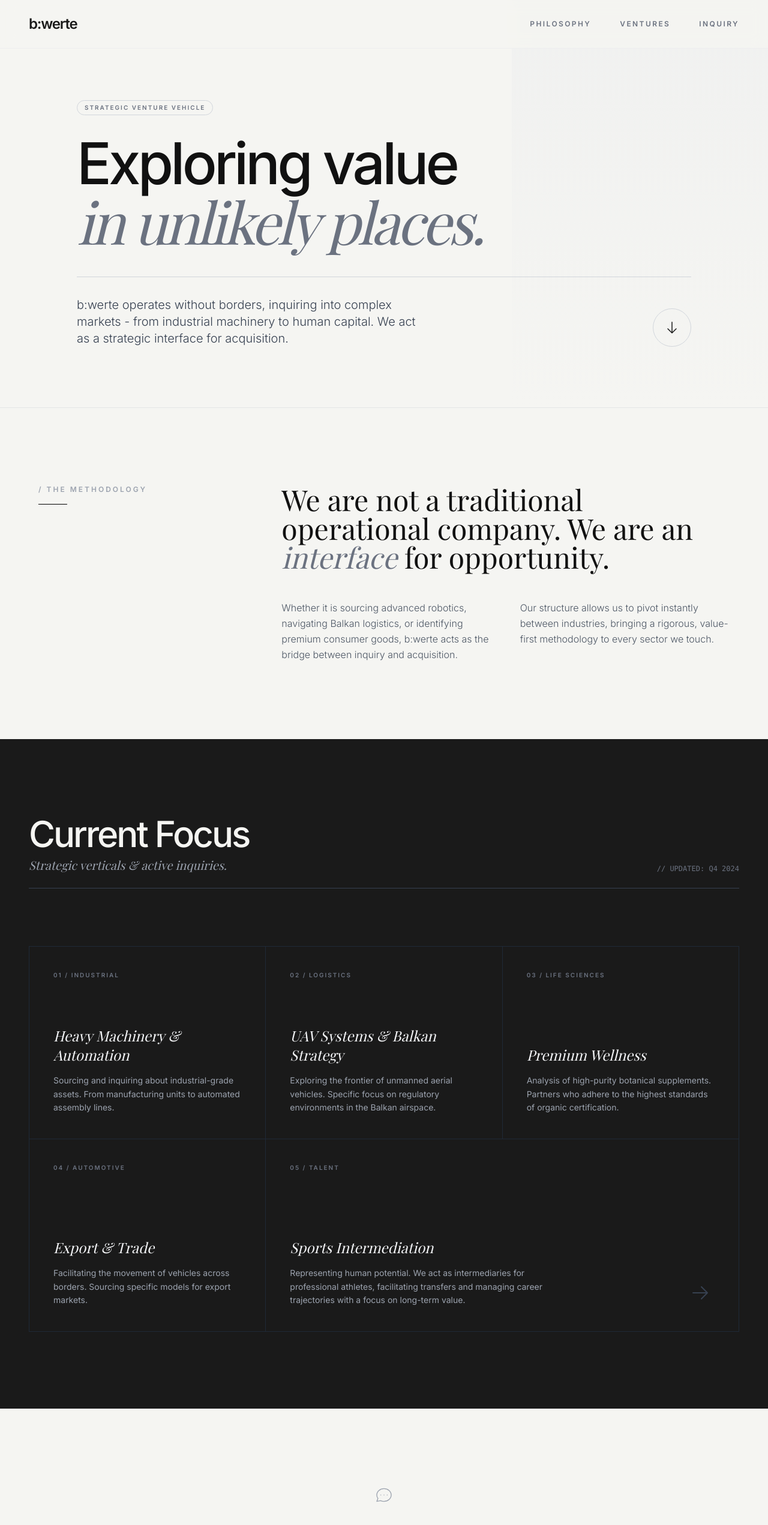
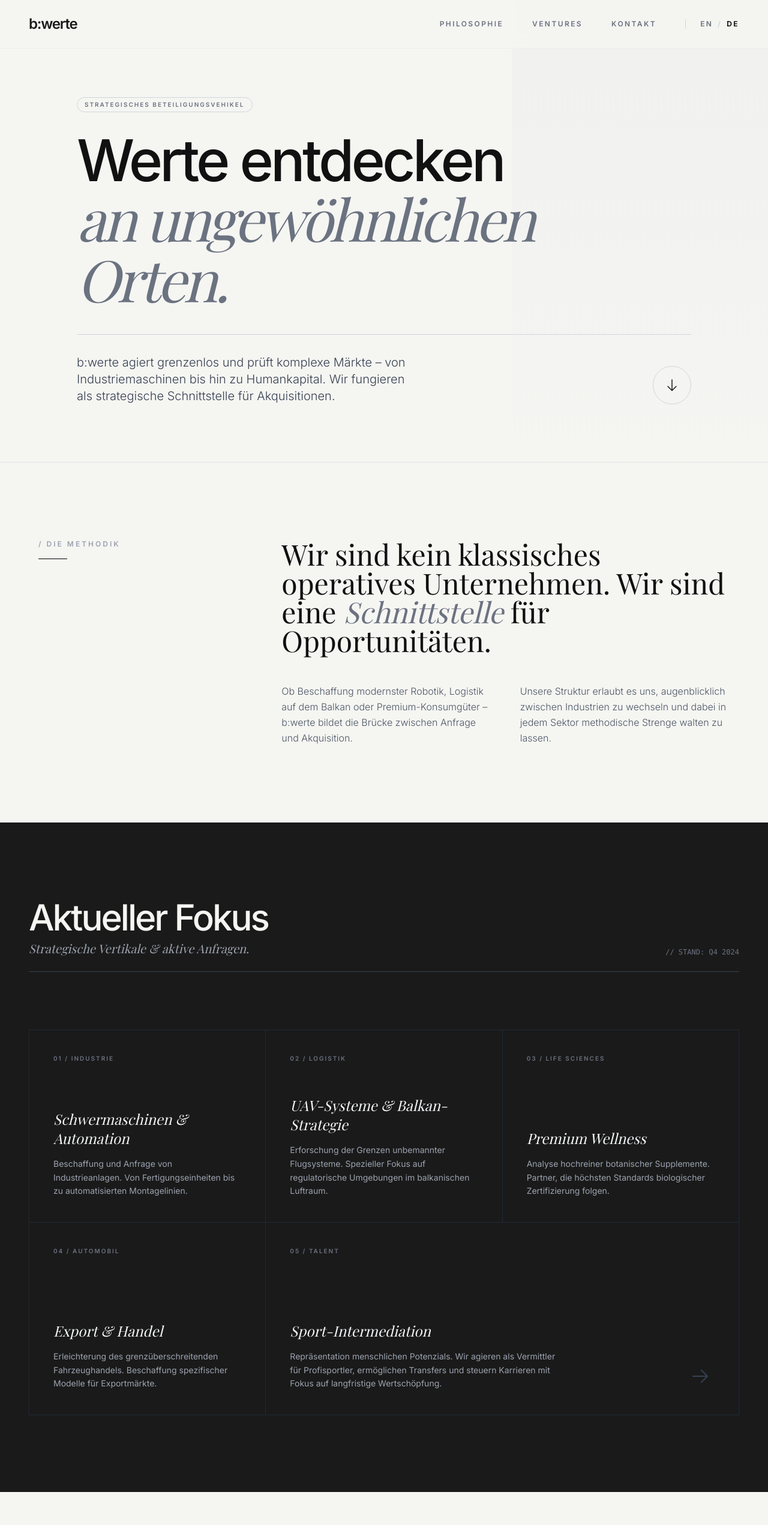
Before and after one commit to KodairX/bwerte.com, a plain HTML site: page index.html in a window 1280 px wide. Shown: the top 2542 px of the page at 60% size. Drawn offline with nearby package versions, Linux system fonts and the light colour scheme; a web font is replaced by a local one.

Commit message:
Translate index.html content to German
Updated the HTML content to reflect a German version of the site, including changes to titles, metadata, and navigation elements.

```diff
--- a/index.html
+++ b/index.html
@@ -1,38 +1,35 @@
 <!DOCTYPE html>
-<html lang="en" class="scroll-smooth">
+<html lang="de" class="scroll-smooth">
 <head>
     <meta charset="UTF-8">
     <meta name="viewport" content="width=device-width, initial-scale=1.0">
 
-    <!-- PRIMARY SEO -->
-    <!-- UPDATED: Added "Ventures" to title for immediate ranking signal -->
-    <title>b:werte Ventures | Strategic Holdings & Global Markets</title>
-
-    <!-- UPDATED: Description now explicitly mentions "b:werte Ventures" -->
-    <meta name="description" content="b:werte Ventures (bwerte) is a private holding vehicle operating across industrial automation, Balkan logistics, automotive export, and human capital management.">
-
-    <!-- UPDATED: Added the specific "ventures" variations first -->
-    <meta name="keywords" content="b werte ventures, bwerte ventures, b:werte ventures, bwerte, b werte, b:werte, b-werte, Venture Capital, Industrial Automation, Albania Logistics, Automotive Export, Player Agency">
+    <!-- PRIMARY SEO (German) -->
+    <title>b:werte Ventures | Strategische Beteiligungen & Globale Märkte</title>
+    <meta name="description" content="b:werte Ventures (bwerte) ist eine private Beteiligungsgesellschaft mit Fokus auf industrielle Automation, Logistik, Automobil-Export und Personalmanagement.">
+    <meta name="keywords" content="bwerte, b werte, b:werte, Venture Capital Deutschland, Industrieautomation, Logistik Balkan, Automobil Export, Spielerberatung, Beteiligungsgesellschaft">
     <meta name="author" content="b:werte Ventures">
-    <link rel="canonical" href="https://www.bwerte.com/">
+    <!-- Link back to the English version as alternate -->
+    <link rel="alternate" hreflang="en" href="https://www.bwerte.com/" />
+    <link rel="alternate" hreflang="de" href="https://www.bwerte.com/de.html" />
+    <link rel="canonical" href="https://www.bwerte.com/de.html">
 
     <!-- OPEN GRAPH / SOCIAL -->
     <meta property="og:type" content="website">
-    <meta property="og:url" content="https://www.bwerte.com/">
-    <meta property="og:title" content="b:werte Ventures | Exploring value in unlikely places.">
-    <meta property="og:description" content="A multi-disciplinary venture vehicle operating across industrial, automotive, and human capital sectors.">
-    <meta property="og:image" content="https://your-domain.com/share-image.jpg">
+    <meta property="og:url" content="https://www.bwerte.com/de.html">
+    <meta property="og:title" content="b:werte Ventures | Werte entdecken an ungewöhnlichen Orten.">
+    <meta property="og:description" content="Ein multidisziplinäres Beteiligungsvehikel in den Sektoren Industrie, Automobil und Humankapital.">
 
-    <!-- SCHEMA MARKUP -->
+    <!-- SCHEMA MARKUP (German) -->
     <script type="application/ld+json">
     {
       "@context": "https://schema.org",
       "@type": "Corporation",
       "name": "b:werte Ventures",
-      "alternateName": ["bwerte ventures", "b werte ventures", "b:werte", "bwerte", "b-werte"],
-      "url": "https://www.bwerte.com",
+      "alternateName": ["bwerte ventures", "b werte ventures", "b:werte"],
+      "url": "https://www.bwerte.com/de.html",
       "logo": "https://www.bwerte.com/logo.png",
-      "description": "Strategic venture and holding company with verticals in Industrial Machinery, Logistics, and Talent Management.",
+      "description": "Strategische Holding und Venture-Gesellschaft mit Vertikalen in Industriemaschinen, Logistik und Talentmanagement.",
       "address": {
         "@type": "PostalAddress",
         "addressLocality": "Berlin",
@@ -54,13 +51,12 @@
     <style>
         body {
             font-family: 'Inter', sans-serif;
-            background-color: #F5F5F2; /* Warmer, premium off-white */
+            background-color: #F5F5F2;
             color: #1A1A1A;
         }
         .serif {
             font-family: 'Playfair Display', serif;
         }
-        /* Subtle fade-in animation for content */
         @keyframes fadeIn {
             from { opacity: 0; transform: translateY(20px); }
             to { opacity: 1; transform: translateY(0); }
@@ -71,7 +67,6 @@
         .delay-100 { animation-delay: 0.1s; }
         .delay-200 { animation-delay: 0.2s; }
 
-        /* Elegant underline effect */
         .hover-underline-animation {
             display: inline-block;
             position: relative;
@@ -98,12 +93,18 @@
 
     <!-- Navigation -->
     <nav class="w-full px-6 md:px-12 py-6 flex justify-between items-center fixed top-0 z-50 bg-[#F5F5F2]/80 backdrop-blur-md border-b border-gray-200/50 transition-all duration-300">
-        <a href="#" class="text-xl md:text-2xl font-bold tracking-tighter hover:opacity-70 transition-opacity">b:werte</a>
+        <a href="index.html" class="text-xl md:text-2xl font-bold tracking-tighter hover:opacity-70 transition-opacity">b:werte</a>
 
-        <div class="hidden md:flex space-x-12 text-xs font-semibold tracking-[0.2em] uppercase text-gray-500">
-            <a href="#philosophy" class="hover:text-black transition-colors hover-underline-animation">Philosophy</a>
+        <div class="hidden md:flex items-center space-x-12 text-xs font-semibold tracking-[0.2em] uppercase text-gray-500">
+            <a href="#philosophy" class="hover:text-black transition-colors hover-underline-animation">Philosophie</a>
             <a href="#ventures" class="hover:text-black transition-colors hover-underline-animation">Ventures</a>
-            <a href="#contact" class="hover:text-black transition-colors hover-underline-animation">Inquiry</a>
+            <a href="#contact" class="hover:text-black transition-colors hover-underline-animation">Kontakt</a>
+            <!-- Language Switcher -->
+            <div class="flex items-center space-x-2 border-l border-gray-300 pl-6 ml-6">
+                <a href="index.html" class="hover:text-black transition-colors">EN</a>
+                <span class="text-gray-300">/</span>
+                <span class="text-black">DE</span>
+            </div>
         </div>
 
         <button class="md:hidden group flex flex-col space-y-1.5 w-8" onclick="document.getElementById('mobile-menu').classList.remove('translate-x-full')">
@@ -114,29 +115,34 @@
 
     <!-- Mobile Menu Overlay -->
     <div id="mobile-menu" class="fixed inset-0 bg-[#F5F5F2] z-[60] flex flex-col justify-center items-center space-y-8 transform translate-x-full transition-transform duration-500 ease-in-out">
-        <a href="#philosophy" class="text-4xl serif italic hover:text-gray-500 transition-colors" onclick="document.getElementById('mobile-menu').classList.add('translate-x-full')">Philosophy</a>
+        <a href="#philosophy" class="text-4xl serif italic hover:text-gray-500 transition-colors" onclick="document.getElementById('mobile-menu').classList.add('translate-x-full')">Philosophie</a>
         <a href="#ventures" class="text-4xl serif italic hover:text-gray-500 transition-colors" onclick="document.getElementById('mobile-menu').classList.add('translate-x-full')">Ventures</a>
-        <a href="#contact" class="text-4xl serif italic hover:text-gray-500 transition-colors" onclick="document.getElementById('mobile-menu').classList.add('translate-x-full')">Contact</a>
-        <button class="absolute top-8 right-8 text-xs font-bold tracking-widest uppercase" onclick="document.getElementById('mobile-menu').classList.add('translate-x-full')">Close</button>
+        <a href="#contact" class="text-4xl serif italic hover:text-gray-500 transition-colors" onclick="document.getElementById('mobile-menu').classList.add('translate-x-full')">Kontakt</a>
+
+        <!-- Mobile Language Switcher -->
+        <div class="flex items-center space-x-6 mt-8 text-xl font-bold">
+            <a href="index.html" class="text-gray-400 hover:text-black">EN</a>
+            <span class="border-b border-black">DE</span>
+        </div>
+
+        <button class="absolute top-8 right-8 text-xs font-bold tracking-widest uppercase" onclick="document.getElementById('mobile-menu').classList.add('translate-x-full')">Schließen</button>
     </div>
 
     <!-- Hero Section -->
     <header class="flex-grow flex flex-col justify-center px-6 md:px-12 pt-40 pb-24 min-h-[85vh] border-b border-gray-300/50 relative overflow-hidden">
-        <!-- Decorative background element -->
         <div class="absolute top-0 right-0 w-1/3 h-full bg-gradient-to-b from-gray-200/30 to-transparent -z-10"></div>
 
         <div class="max-w-5xl mx-auto w-full animate-fade-up">
-            <!-- UPDATED: Changed tag to "Venture Vehicle" to reinforce keyword -->
             <div class="inline-block px-3 py-1 mb-8 border border-gray-300 rounded-full text-[10px] font-bold tracking-[0.2em] uppercase text-gray-500">
-                Strategic Venture Vehicle
+                Strategisches Beteiligungsvehikel
             </div>
             <h1 class="text-5xl md:text-7xl lg:text-8xl font-medium leading-[0.95] tracking-tighter mb-10 text-[#111]">
-                Exploring value <br>
-                <span class="serif italic text-gray-500 font-normal">in unlikely places.</span>
+                Werte entdecken <br>
+                <span class="serif italic text-gray-500 font-normal">an ungewöhnlichen Orten.</span>
             </h1>
             <div class="flex flex-col md:flex-row md:items-end justify-between gap-8 border-t border-gray-300 pt-8 delay-100 animate-fade-up opacity-0 fill-mode-forwards">
                 <p class="text-lg md:text-xl font-light max-w-xl leading-relaxed text-gray-700">
-                    b:werte operates without borders, inquiring into complex markets - from industrial machinery to human capital. We act as a strategic interface for acquisition.
+                    b:werte agiert grenzenlos und prüft komplexe Märkte – von Industriemaschinen bis hin zu Humankapital. Wir fungieren als strategische Schnittstelle für Akquisitionen.
                 </p>
                 <div class="flex items-center space-x-4">
                      <a href="#ventures" class="group flex items-center justify-center w-16 h-16 rounded-full border border-gray-300 hover:border-black hover:bg-black hover:text-white transition-all duration-300">
@@ -152,36 +158,36 @@
         <div class="max-w-6xl mx-auto grid grid-cols-1 md:grid-cols-12 gap-16">
             <div class="md:col-span-4 relative">
                 <div class="sticky top-32">
-                    <h2 class="text-xs font-bold tracking-[0.25em] uppercase text-gray-400 mb-2">/ The Methodology</h2>
+                    <h2 class="text-xs font-bold tracking-[0.25em] uppercase text-gray-400 mb-2">/ Die Methodik</h2>
                     <div class="h-px w-12 bg-black mt-4"></div>
                 </div>
             </div>
             <div class="md:col-span-8">
                 <p class="text-3xl md:text-5xl serif leading-[1.2] mb-12 text-[#111]">
-                    We are not a traditional operational company. We are an <span class="italic text-gray-500">interface</span> for opportunity.
+                    Wir sind kein klassisches operatives Unternehmen. Wir sind eine <span class="italic text-gray-500">Schnittstelle</span> für Opportunitäten.
                 </p>
                 <div class="grid md:grid-cols-2 gap-12 text-gray-600 text-base leading-relaxed font-light">
                     <p>
-                        Whether it is sourcing advanced robotics, navigating Balkan logistics, or identifying premium consumer goods, b:werte acts as the bridge between inquiry and acquisition.
+                        Ob Beschaffung modernster Robotik, Logistik auf dem Balkan oder Premium-Konsumgüter – b:werte bildet die Brücke zwischen Anfrage und Akquisition.
                     </p>
                     <p>
-                        Our structure allows us to pivot instantly between industries, bringing a rigorous, value-first methodology to every sector we touch.
+                        Unsere Struktur erlaubt es uns, augenblicklich zwischen Industrien zu wechseln und dabei in jedem Sektor methodische Strenge walten zu lassen.
                     </p>
                 </div>
             </div>
         </div>
     </section>
 
-    <!-- Ventures Grid (Re-styled) -->
+    <!-- Ventures Grid -->
     <section id="ventures" class="bg-[#1A1A1A] text-[#F5F5F2] px-6 md:px-12 py-32">
         <div class="max-w-7xl mx-auto">
             <div class="flex flex-col md:flex-row justify-between items-end mb-24 pb-6 border-b border-gray-700">
                 <div>
-                    <h2 class="text-4xl md:text-6xl font-medium tracking-tighter mb-2">Current Focus</h2>
-                    <p class="text-gray-400 serif italic text-xl">Strategic verticals & active inquiries.</p>
+                    <h2 class="text-4xl md:text-6xl font-medium tracking-tighter mb-2">Aktueller Fokus</h2>
+                    <p class="text-gray-400 serif italic text-xl">Strategische Vertikale & aktive Anfragen.</p>
                 </div>
                 <div class="mt-8 md:mt-0 text-xs font-mono text-gray-500">
-                    // UPDATED: Q4 2024
+                    // STAND: Q4 2024
                 </div>
             </div>
 
@@ -191,12 +197,12 @@
                 <!-- Card 1 -->
                 <div class="bg-[#1A1A1A] p-10 hover:bg-[#222] transition-colors duration-500 group min-h-[320px] flex flex-col justify-between">
                     <div class="flex justify-between items-start">
-                        <span class="text-[10px] font-bold tracking-[0.2em] text-gray-500 group-hover:text-white transition-colors">01 / INDUSTRIAL</span>
+                        <span class="text-[10px] font-bold tracking-[0.2em] text-gray-500 group-hover:text-white transition-colors">01 / INDUSTRIE</span>
                     </div>
                     <div>
-                        <h3 class="text-2xl serif italic mb-4 text-gray-100">Heavy Machinery & Automation</h3>
+                        <h3 class="text-2xl serif italic mb-4 text-gray-100">Schwermaschinen & Automation</h3>
                         <p class="text-sm text-gray-400 leading-relaxed group-hover:text-gray-300 transition-colors">
-                            Sourcing and inquiring about industrial-grade assets. From manufacturing units to automated assembly lines.
+                            Beschaffung und Anfrage von Industrieanlagen. Von Fertigungseinheiten bis zu automatisierten Montagelinien.
                         </p>
                     </div>
                 </div>
@@ -204,12 +210,12 @@
                 <!-- Card 2 -->
                 <div class="bg-[#1A1A1A] p-10 hover:bg-[#222] transition-colors duration-500 group min-h-[320px] flex flex-col justify-between">
                     <div class="flex justify-between items-start">
-                        <span class="text-[10px] font-bold tracking-[0.2em] text-gray-500 group-hover:text-white transition-colors">02 / LOGISTICS</span>
+                        <span class="text-[10px] font-bold tracking-[0.2em] text-gray-500 group-hover:text-white transition-colors">02 / LOGISTIK</span>
                     </div>
                     <div>
-                        <h3 class="text-2xl serif italic mb-4 text-gray-100">UAV Systems & Balkan Strategy</h3>
+                        <h3 class="text-2xl serif italic mb-4 text-gray-100">UAV-Systeme & Balkan-Strategie</h3>
                         <p class="text-sm text-gray-400 leading-relaxed group-hover:text-gray-300 transition-colors">
-                            Exploring the frontier of unmanned aerial vehicles. Specific focus on regulatory environments in the Balkan airspace.
+                            Erforschung der Grenzen unbemannter Flugsysteme. Spezieller Fokus auf regulatorische Umgebungen im balkanischen Luftraum.
                         </p>
                     </div>
                 </div>
@@ -222,7 +228,7 @@
                     <div>
                         <h3 class="text-2xl serif italic mb-4 text-gray-100">Premium Wellness</h3>
                         <p class="text-sm text-gray-400 leading-relaxed group-hover:text-gray-300 transition-colors">
-                            Analysis of high-purity botanical supplements. Partners who adhere to the highest standards of organic certification.
+                            Analyse hochreiner botanischer Supplemente. Partner, die höchsten Standards biologischer Zertifizierung folgen.
                         </p>
                     </div>
                 </div>
@@ -230,12 +236,12 @@
                 <!-- Card 4 -->
                 <div class="bg-[#1A1A1A] p-10 hover:bg-[#222] transition-colors duration-500 group min-h-[320px] flex flex-col justify-between">
                     <div class="flex justify-between items-start">
-                        <span class="text-[10px] font-bold tracking-[0.2em] text-gray-500 group-hover:text-white transition-colors">04 / AUTOMOTIVE</span>
+                        <span class="text-[10px] font-bold tracking-[0.2em] text-gray-500 group-hover:text-white transition-colors">04 / AUTOMOBIL</span>
                     </div>
                     <div>
-                        <h3 class="text-2xl serif italic mb-4 text-gray-100">Export & Trade</h3>
+                        <h3 class="text-2xl serif italic mb-4 text-gray-100">Export & Handel</h3>
                         <p class="text-sm text-gray-400 leading-relaxed group-hover:text-gray-300 transition-colors">
-                            Facilitating the movement of vehicles across borders. Sourcing specific models for export markets.
+                            Erleichterung des grenzüberschreitenden Fahrzeughandels. Beschaffung spezifischer Modelle für Exportmärkte.
                         </p>
                     </div>
                 </div>
@@ -247,9 +253,9 @@
                     </div>
                     <div class="flex flex-col md:flex-row md:items-end gap-8">
                         <div class="flex-1">
-                            <h3 class="text-2xl serif italic mb-4 text-gray-100">Sports Intermediation</h3>
+                            <h3 class="text-2xl serif italic mb-4 text-gray-100">Sport-Intermediation</h3>
                             <p class="text-sm text-gray-400 leading-relaxed group-hover:text-gray-300 transition-colors max-w-md">
-                                Representing human potential. We act as intermediaries for professional athletes, facilitating transfers and managing career trajectories with a focus on long-term value.
+                                Repräsentation menschlichen Potenzials. Wir agieren als Vermittler für Profisportler, ermöglichen Transfers und steuern Karrieren mit Fokus auf langfristige Wertschöpfung.
                             </p>
                         </div>
                         <div class="hidden md:block">
@@ -268,12 +274,12 @@
              <div class="inline-block mb-6 text-gray-400">
                 <svg class="w-8 h-8 mx-auto" fill="none" stroke="currentColor" viewBox="0 0 24 24"><path stroke-linecap="round" stroke-linejoin="round" stroke-width="1" d="M8 12h.01M12 12h.01M16 12h.01M21 12c0 4.418-4.03 8-9 8a9.863 9.863 0 01-4.255-.949L3 20l1.395-3.72C3.512 15.042 3 13.574 3 12c0-4.418 4.03-8 9-8s9 3.582 9 8z"></path></svg>
             </div>
-            <h2 class="text-4xl md:text-6xl font-medium tracking-tighter mb-8 text-[#111]">Start the conversation.</h2>
+            <h2 class="text-4xl md:text-6xl font-medium tracking-tighter mb-8 text-[#111]">Treten Sie in Kontakt.</h2>
             <p class="text-lg text-gray-600 mb-12 font-light">
-                Whether you are selling machinery, developing drone tech, or looking for player representation, we are open to the inquiry.
+                Ob Sie Maschinen verkaufen, Drohnentechnologie entwickeln oder Spielerberatung suchen – wir sind offen für Ihre Anfrage.
             </p>
             <a href="mailto:contact@bwerte.com" class="group relative inline-flex items-center justify-center px-8 py-4 text-xs font-bold tracking-[0.2em] uppercase transition-all duration-200 bg-transparent border border-[#111] text-[#111] hover:bg-[#111] hover:text-white focus:outline-none overflow-hidden">
-                <span class="relative z-10">Get in touch</span>
+                <span class="relative z-10">Kontakt aufnehmen</span>
             </a>
         </div>
     </section>
@@ -282,7 +288,6 @@
     <footer class="bg-[#F5F5F2] px-6 md:px-12 py-12 border-t border-gray-300/50">
         <div class="flex flex-col md:flex-row justify-between items-end">
             <div class="mb-8 md:mb-0">
-                <!-- UPDATED: "Ventures" added here to anchor the text content for Google -->
                 <div class="text-lg font-bold tracking-tighter mb-2">b:werte Ventures</div>
                 <div class="text-[10px] text-gray-400 uppercase tracking-widest">
                     &copy; 2024 Holdings.<br>
@@ -290,8 +295,8 @@
                 </div>
             </div>
             <div class="flex space-x-8 text-[10px] font-bold tracking-[0.15em] uppercase text-gray-500">
-                <a href="#" class="hover:text-black transition-colors">Legal</a>
-                <a href="#" class="hover:text-black transition-colors">Privacy</a>
+                <a href="#" class="hover:text-black transition-colors">Impressum</a>
+                <a href="#" class="hover:text-black transition-colors">Datenschutz</a>
                 <a href="#" class="hover:text-black transition-colors">LinkedIn</a>
             </div>
         </div>
```
